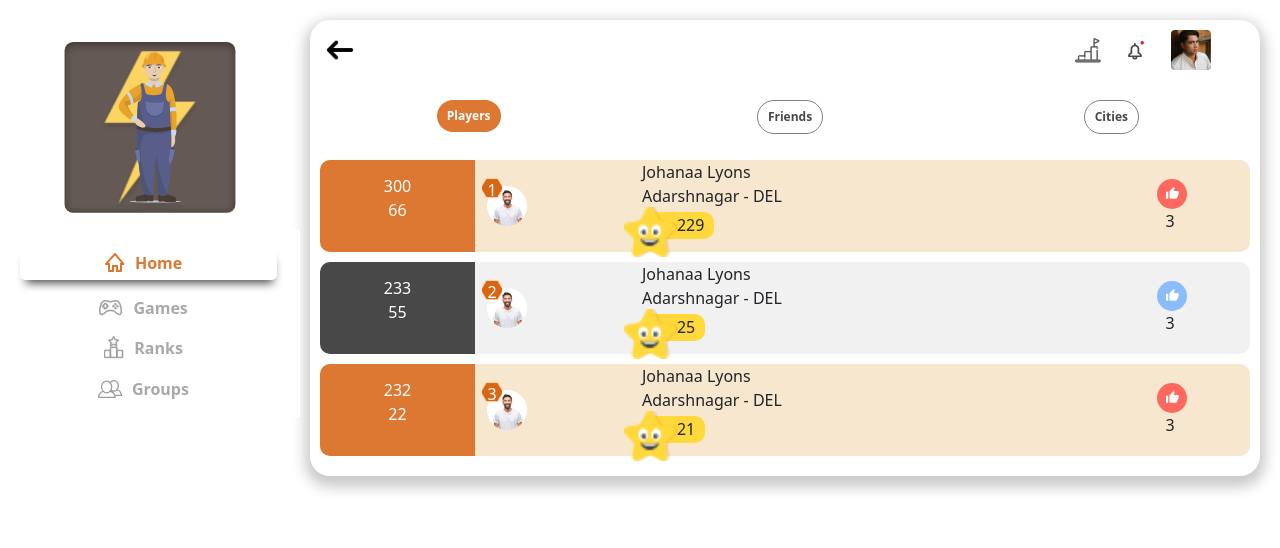
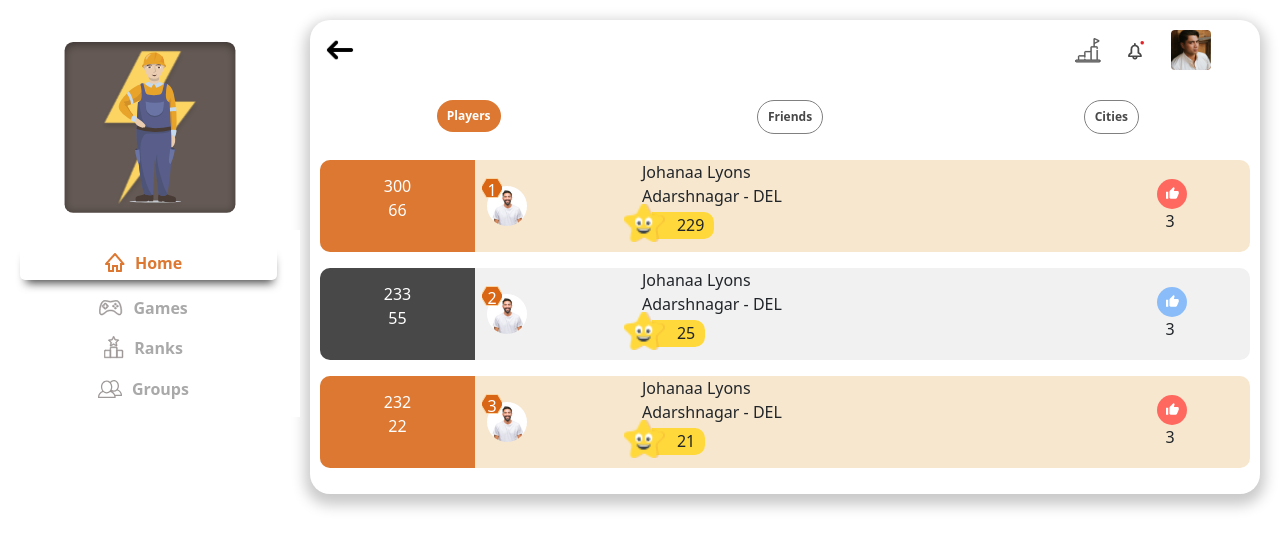
Before and after one commit to dvjadeja/NEW_UI, a React (Create React App) app: page /ranks in a window 1280 px wide. Shown: the top 548 px of the page. Built offline with nearby package versions, Linux system fonts and the light colour scheme.

Commit message:
rank Card

```diff
--- a/src/App.css
+++ b/src/App.css
@@ -222,10 +222,10 @@ ul {
 }
 
 .rank-img {
-  width: 55px;
+  width: 42px;
   position: absolute;
   left: -28px;
-  top: -5px;
+  top: -8px;
 }
 
 .another-like-thumb {
--- a/src/components/RankCard.jsx
+++ b/src/components/RankCard.jsx
@@ -4,7 +4,7 @@ import { FontAwesomeIcon } from "@fortawesome/react-fontawesome";
 
 const RankCard = (props) => {
   return (
-    <div>
+    <div className="mb-3">
       <Row style={{ margin: 10, background: props.mainBG, borderRadius: 10 }}>
         <Col
           xs={2}
--- a/src/pages/Rank.jsx
+++ b/src/pages/Rank.jsx
@@ -154,6 +154,7 @@ const Rank = () => {
           {activeOptFilter2 === 3 &&
             cityData.map((data, key) => (
               <Row
+                className="mb-3"
                 key={key}
                 style={{
                   margin: 10,
```
